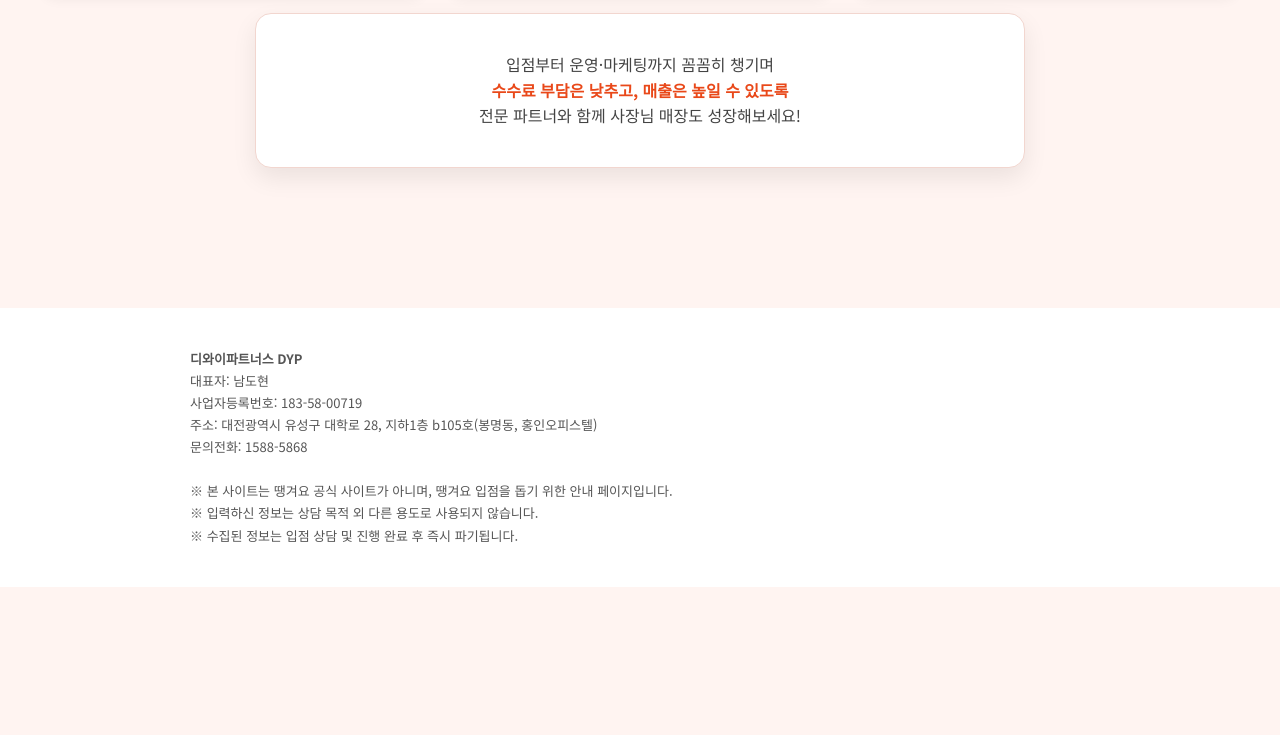
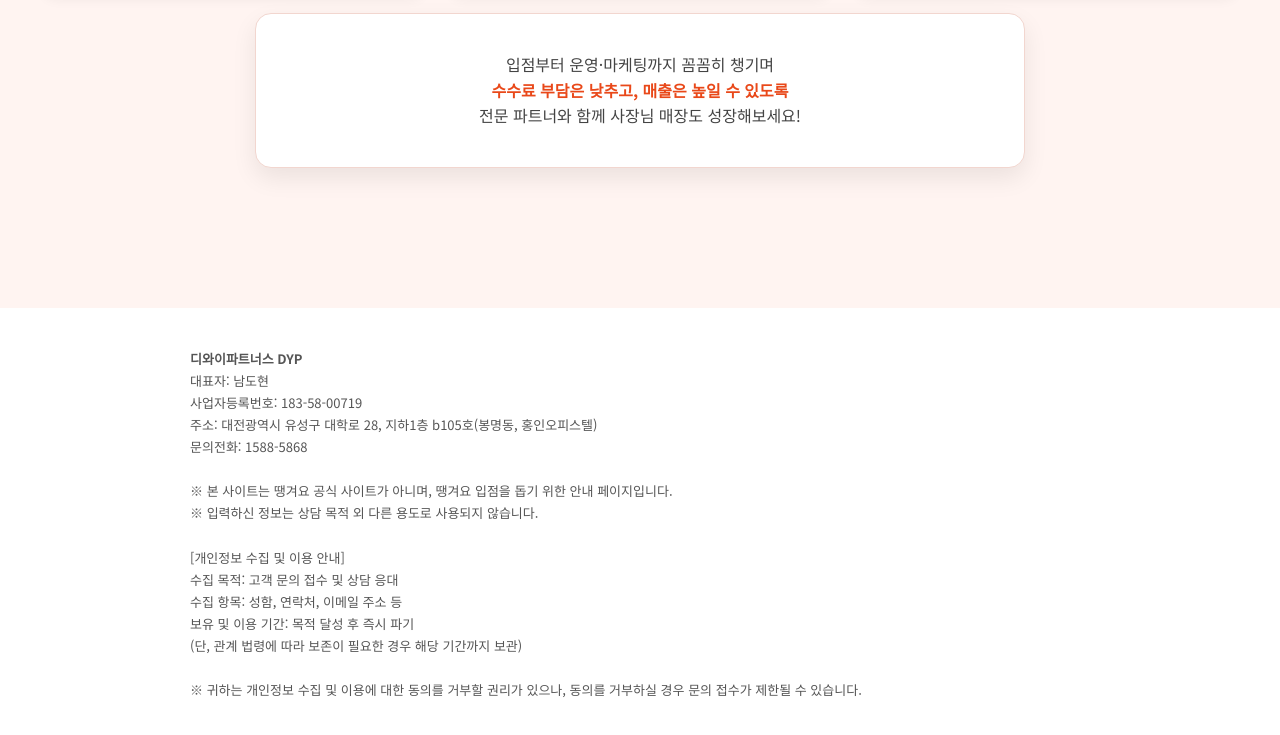
Before and after one commit to riz990606-code/dyp, a plain HTML site: page index.html in a window 1280 px wide. Shown: the part 3128-3863 px from the top of the page. Before the commit the page ends 3715 px from the top, so only its background shows below. Drawn offline with Linux system fonts and the light colour scheme.

```diff
--- a/index.html
+++ b/index.html
@@ -742,8 +742,14 @@
     문의전화: 1588-5868<br><br>
 
     ※ 본 사이트는 땡겨요 공식 사이트가 아니며, 땡겨요 입점을 돕기 위한 안내 페이지입니다.<br>
-    ※ 입력하신 정보는 상담 목적 외 다른 용도로 사용되지 않습니다.<br>
-    ※ 수집된 정보는 입점 상담 및 진행 완료 후 즉시 파기됩니다.
+    ※ 입력하신 정보는 상담 목적 외 다른 용도로 사용되지 않습니다.<br><br>
+    [개인정보 수집 및 이용 안내]<br>
+    수집 목적: 고객 문의 접수 및 상담 응대<br>
+    수집 항목: 성함, 연락처, 이메일 주소 등<br>
+    보유 및 이용 기간: 목적 달성 후 즉시 파기<br>
+    (단, 관계 법령에 따라 보존이 필요한 경우 해당 기간까지 보관)<br><br>
+
+    ※ 귀하는 개인정보 수집 및 이용에 대한 동의를 거부할 권리가 있으나, 동의를 거부하실 경우 문의 접수가 제한될 수 있습니다.
   </div>
 </footer>
 
```
